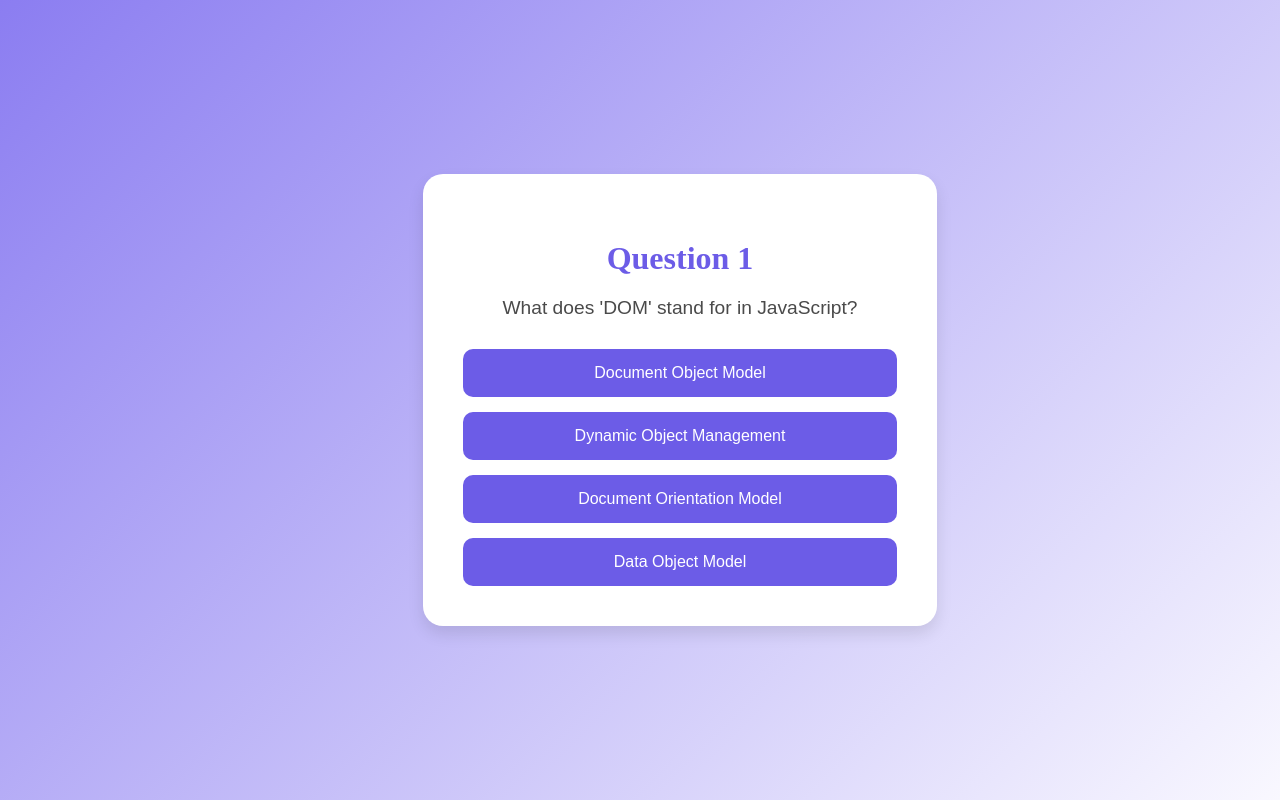
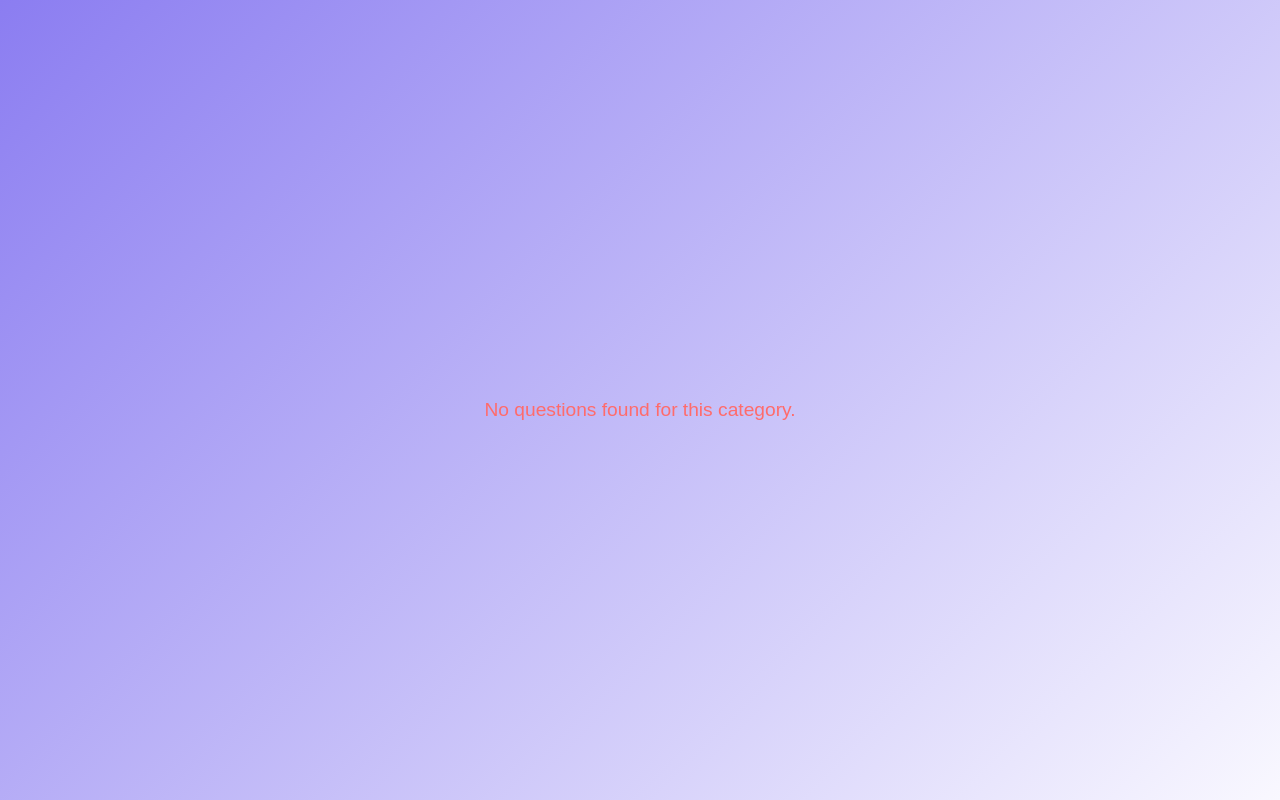
Before and after one commit to ikramikram2020/Quizify, a React (Create React App) app: page /quiz/1 in a window 1280 px wide. Built offline with nearby package versions, Linux system fonts and the light colour scheme.

Commit message:
add new features

```diff
--- a/src/components/Quiz.js
+++ b/src/components/Quiz.js
@@ -1,6 +1,8 @@
-import React, { useState, useEffect } from "react";
+import React, { useState, useEffect, useCallback, useRef } from "react";
 import { useParams, useNavigate } from "react-router-dom";
 import { programmingQuestions } from "../questions";
+import correctSound from "../sounds/correct.mp3";
+import wrongSound from "../sounds/wrong.mp3";
 
 const Quiz = () => {
   const { categoryId } = useParams();
@@ -8,36 +10,104 @@ const Quiz = () => {
   const [questions, setQuestions] = useState([]);
   const [currentQuestion, setCurrentQuestion] = useState(0);
   const [score, setScore] = useState(0);
+  const [timeLeft, setTimeLeft] = useState(10);
   const [loading, setLoading] = useState(true);
+  const [isAnswerSelected, setIsAnswerSelected] = useState(false);
+  const [shuffledAnswers, setShuffledAnswers] = useState([]);
+  const timerRef = useRef(null);
+  const audioRef = useRef(null);
 
   useEffect(() => {
-    // Map categoryId to the correct language
     const languageMap = {
-      1: "JavaScript",
-      2: "Python",
-      3: "Java",
-      4: "C++",
+      18: "JavaScript",
+      19: "Python",
+      20: "Java",
+      21: "C++",
     };
 
     const language = languageMap[categoryId];
     if (language && programmingQuestions[language]) {
-      setQuestions(programmingQuestions[language]);
+      setQuestions(programmingQuestions[language].slice(0, 5));
     } else {
-      setQuestions([]); // Fallback if no questions are found
+      setQuestions([]);
     }
     setLoading(false);
   }, [categoryId]);
 
-  const handleAnswerClick = (answer) => {
-    if (answer === questions[currentQuestion].correct_answer) {
+  useEffect(() => {
+    if (questions.length > 0 && currentQuestion < questions.length) {
+      const answers = [
+        ...questions[currentQuestion].incorrect_answers,
+        questions[currentQuestion].correct_answer,
+      ];
+      const shuffled = answers.sort(() => Math.random() - 0.5);
+      setShuffledAnswers(shuffled);
+    }
+  }, [currentQuestion, questions]);
+
+  const playSound = useCallback((soundFile) => {
+    if (audioRef.current) {
+      audioRef.current.pause();
+      audioRef.current = null;
+    }
+    const audio = new Audio(soundFile);
+    audioRef.current = audio;
+    audio.play();
+  }, []);
+
+  const handleAnswerClick = useCallback(
+    (answer) => {
+      setIsAnswerSelected(true);
+
+      if (answer === questions[currentQuestion]?.correct_answer) {
         setScore(score + 1);
+        playSound(correctSound);
+      } else {
+        playSound(wrongSound);
       }
+
+      if (timerRef.current) {
+        clearInterval(timerRef.current);
+      }
+
+      setTimeout(() => {
+        if (audioRef.current) {
+          audioRef.current.pause();
+          audioRef.current = null;
+        }
+
         if (currentQuestion < questions.length - 1) {
           setCurrentQuestion(currentQuestion + 1);
+          setTimeLeft(10);
+          setIsAnswerSelected(false);
         } else {
-      navigate(`/results/${score}`);
+          navigate(`/results/${score + (answer === questions[currentQuestion]?.correct_answer ? 1 : 0)}`);
+        }
+      }, 2000);
+    },
+    [currentQuestion, questions, score, playSound, navigate]
+  );
+
+  useEffect(() => {
+    if (questions.length > 0) {
+      timerRef.current = setInterval(() => {
+        setTimeLeft((prevTime) => {
+          if (prevTime === 0) {
+            clearInterval(timerRef.current);
+            handleAnswerClick(null);
+            return 0;
+          }
+          return prevTime - 1;
+        });
+      }, 1000);
+    }
+
+    return () => {
+      if (timerRef.current) {
+        clearInterval(timerRef.current);
       }
     };
+  }, [currentQuestion, questions, handleAnswerClick]);
 
   if (loading) {
     return <div className="loading">Loading...</div>;
@@ -51,14 +121,20 @@ const Quiz = () => {
     <div className="quiz">
       <h2>Question {currentQuestion + 1}</h2>
       <p>{questions[currentQuestion].question}</p>
+      <div className="progress-bar">
+        <div
+          className="progress"
+          style={{ width: `${((currentQuestion + 1) / questions.length) * 100}%` }}
+        ></div>
+      </div>
+      <p>Time left: {timeLeft} seconds</p>
       <div className="answers">
-        {[
-          ...questions[currentQuestion].incorrect_answers,
-          questions[currentQuestion].correct_answer,
-        ]
-          .sort(() => Math.random() - 0.5)
-          .map((answer, index) => (
-            <button key={index} onClick={() => handleAnswerClick(answer)}>
+        {shuffledAnswers.map((answer, index) => (
+          <button
+            key={index}
+            onClick={() => !isAnswerSelected && handleAnswerClick(answer)}
+            disabled={isAnswerSelected}
+          >
             {answer}
           </button>
         ))}
```
Lines whose indentation alone changed are shown as unchanged.
